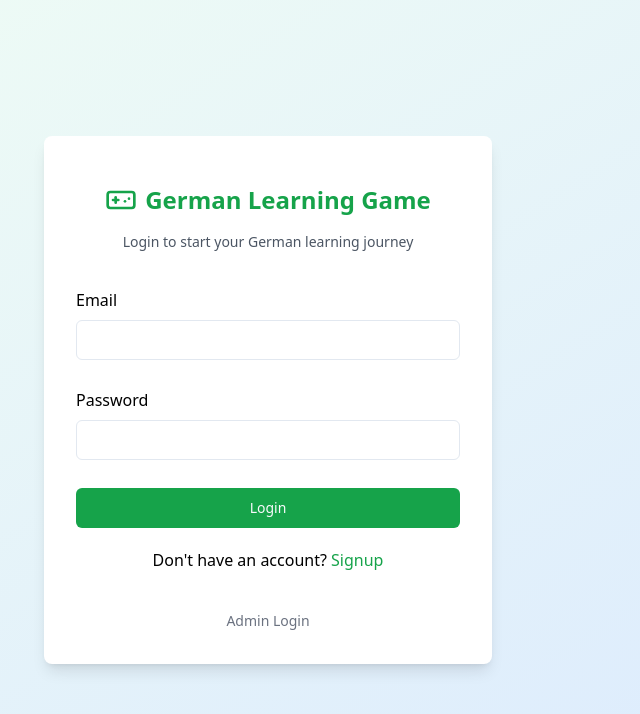
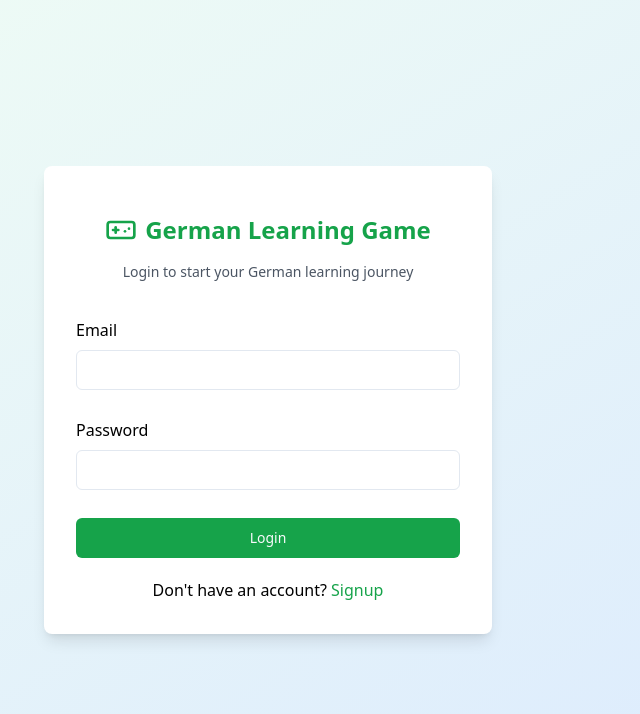
Before and after one commit to ggeorge185/gamedev, a React (Vite) app in the folder frontend/: page /game-login in a window 1280 px wide. Shown: the top 714 px of the page, without its empty margins (372-1012 px from the left). Built offline with nearby package versions, Linux system fonts and the light colour scheme.

Commit message:
Comment out Admin Login link

```diff
--- a/frontend/src/components/GameUserLogin.jsx
+++ b/frontend/src/components/GameUserLogin.jsx
@@ -101,11 +101,11 @@ const GameUserLogin = () => {
           <span className='text-center'>
             Don't have an account? <Link to="/game-signup" className='text-green-600 hover:underline'>Signup</Link>
           </span>
-          <div className='mt-4 text-center'>
-            <Link to="/login" className='text-sm text-gray-500 hover:underline'>
-              Admin Login
+{/*           <div className='mt-4 text-center'>
+             <Link to="/login" className='text-sm text-gray-500 hover:underline'>
+             Admin Login
             </Link>
-          </div>
+          </div> */}
         </form>
       </div>
     </div>
```
